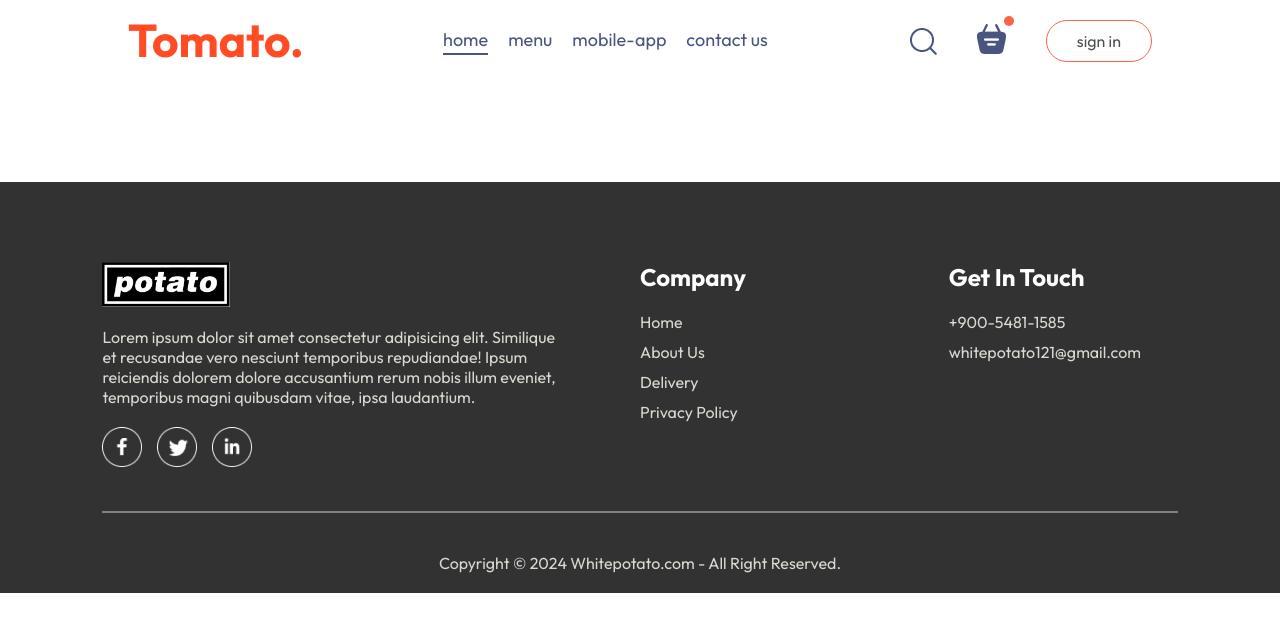
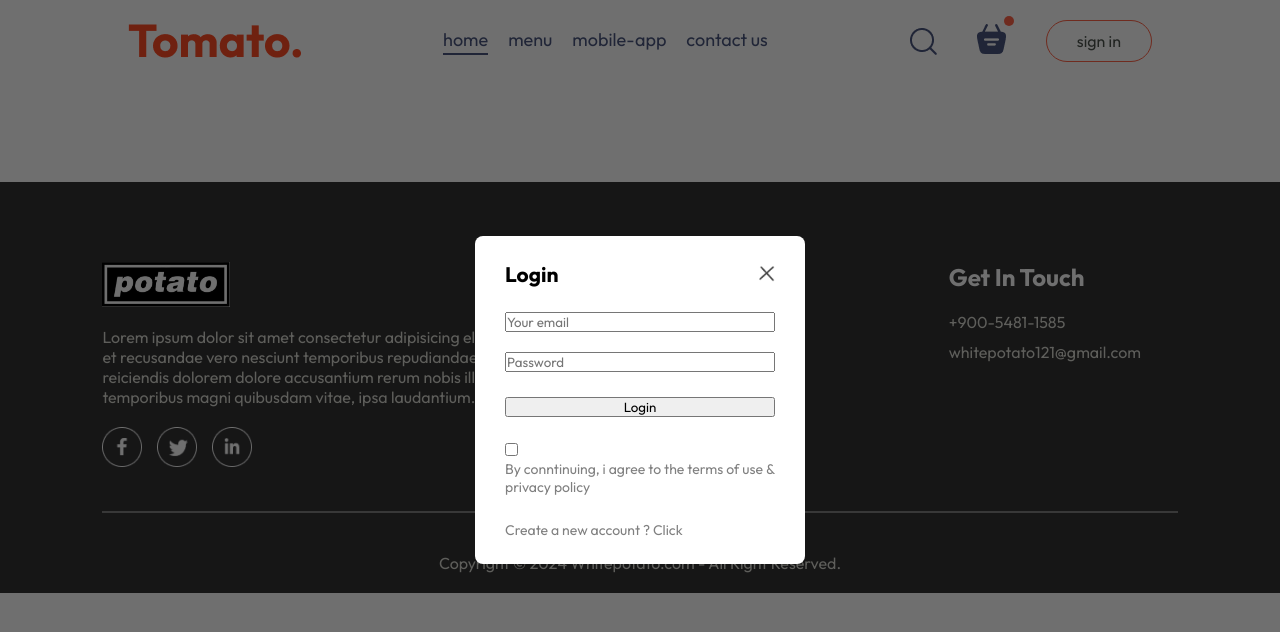
Before and after one commit to sajay3159/food_delivery, a React (Vite) app: page /order in a window 1280 px wide. Both pictures are taken after a click on the button "sign in". Shown: the top 632 px of the page. Built offline with nearby package versions, Linux system fonts and the light colour scheme.

Commit message:
work on login page

```diff
--- a/src/App.jsx
+++ b/src/App.jsx
@@ -1,16 +1,25 @@
-import React from "react";
+import React, { useState } from "react";
 import Navbar from "./components/navbar/Navbar";
 import { Route, Routes } from "react-router-dom";
 import Home from "./pages/home/Home";
 import Cart from "./pages/cart/Cart";
 import PlaceOrder from "./pages/placeOrder/PlaceOrder";
 import Footer from "./components/footer/Footer";
+import LoginPopup from "./components/login-popup/LoginPopup";
 
 const App = () => {
+  const [showLogin, setShowLogin] = useState(false);
   return (
     <>
+      {showLogin ? (
+        <>
+          <LoginPopup setShowLogin={setShowLogin} />
+        </>
+      ) : (
+        <></>
+      )}
       <div className="app">
-        <Navbar />
+        <Navbar setShowLogin={setShowLogin} />
         <Routes>
           <Route path="/" element={<Home />} />
           <Route path="/cart" element={<Cart />} />
--- /dev/null
+++ b/src/components/login-popup/LoginPopup.css
@@ -0,0 +1,36 @@
+.login-popup {
+  position: absolute;
+  z-index: 1;
+  width: 100%;
+  height: 100%;
+  background-color: #00000090;
+  display: grid;
+}
+.login-popup-container {
+  place-self: center;
+  width: max(23vw, 330px);
+  color: #808080;
+  background-color: white;
+  display: flex;
+  flex-direction: column;
+  gap: 25px;
+  padding: 25px 30px;
+  border-radius: 8px;
+  font-size: 14px;
+  animation: fadeIn 0.5s;
+}
+.login-popup-title {
+  display: flex;
+  justify-content: space-between;
+  align-items: center;
+  color: black;
+}
+.login-popup-title img {
+  width: 16px;
+  cursor: pointer;
+}
+.login-popup-inputs {
+  display: flex;
+  flex-direction: column;
+  gap: 20px;
+}
--- /dev/null
+++ b/src/components/login-popup/LoginPopup.jsx
@@ -0,0 +1,34 @@
+import React, { useState } from "react";
+import "./LoginPopup.css";
+import { assets } from "../../assets/assets";
+
+const LoginPopup = ({ setShowLogin }) => {
+    const [currState, setCurrState] = useState("Login");
+    return (
+        <div className="login-popup">
+            <div className="login-popup-container">
+                <div className="login-popup-title">
+                    <h2>{currState}</h2>
+                    <img onClick={() => setShowLogin(false)} src={assets.cross_icon} alt="" />
+                </div>
+                <div className="login-popup-inputs">
+                    {currState === "Login" ? <></> : <input type="text" placeholder="Your name" required />}
+                    <input type="email" placeholder="Your email" required />
+                    <input type="password" placeholder="Password" required />
+                </div>
+                <button>{currState === "Sign Up" ? "Create account" : "Login"}</button>
+                <div className="login-popup-condition">
+                    <input type="checkbox" required />
+                    <p>By conntinuing, i agree to the terms of use & privacy policy</p>
+                </div>
+                {currState === "Login" ?
+                    <p>Create a new account ? <span onClick={() => setCurrState("Sign Up")}>Click</span></p>
+                    :
+                    <p>Already have an account <span onClick={() => setCurrState("Login")}>Login here</span></p>
+                }
+            </div>
+        </div>
+    );
+};
+
+export default LoginPopup;
--- a/src/components/navbar/Navbar.jsx
+++ b/src/components/navbar/Navbar.jsx
@@ -1,37 +1,41 @@
 import React, { useState } from "react";
 import "./Navbar.css";
 import { assets } from "../../assets/assets";
+import { Link } from "react-router-dom";
 
-const Navbar = () => {
+const Navbar = ({ setShowLogin }) => {
   const [menu, setMenu] = useState("home");
   return (
     <div className="navbar">
       <img src={assets.logo} alt="" />
       <ul className="navbar-menu">
-        <li
+        <Link
           onClick={() => setMenu("home")}
           className={menu === "home" ? "active" : ""}
         >
           home
-        </li>
-        <li
+        </Link>
+        <a
+          href="#explore-menu"
           onClick={() => setMenu("menu")}
           className={menu === "menu" ? "active" : ""}
         >
           menu
-        </li>
-        <li
+        </a>
+        <a
+          href="#app-download"
           onClick={() => setMenu("mobile-app")}
           className={menu === "mobile-app" ? "active" : ""}
         >
           mobile-app
-        </li>
-        <li
+        </a>
+        <a
+          href="#footer"
           onClick={() => setMenu("contact-us")}
           className={menu === "contact-us" ? "active" : ""}
         >
           contact us
-        </li>
+        </a>
       </ul>
       <div className="navbar-right">
         <img src={assets.search_icon} alt="" />
@@ -39,7 +43,7 @@
           <img src={assets.basket_icon} alt="" />
           <div className="dot"></div>
         </div>
-        <button>sign in</button>
+        <button onClick={() => setShowLogin(true)}>sign in</button>
       </div>
     </div>
   );
--- a/src/index.css
+++ b/src/index.css
@@ -4,6 +4,7 @@
   margin: 0;
   box-sizing: border-box;
   font-family: Outfit;
+  scroll-behavior: smooth;
 }
 body {
   min-height: 100vh;
```
